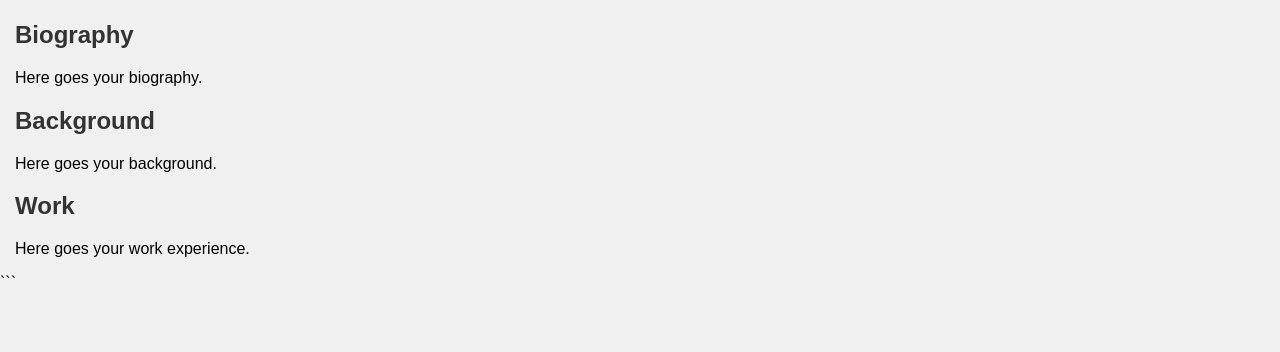
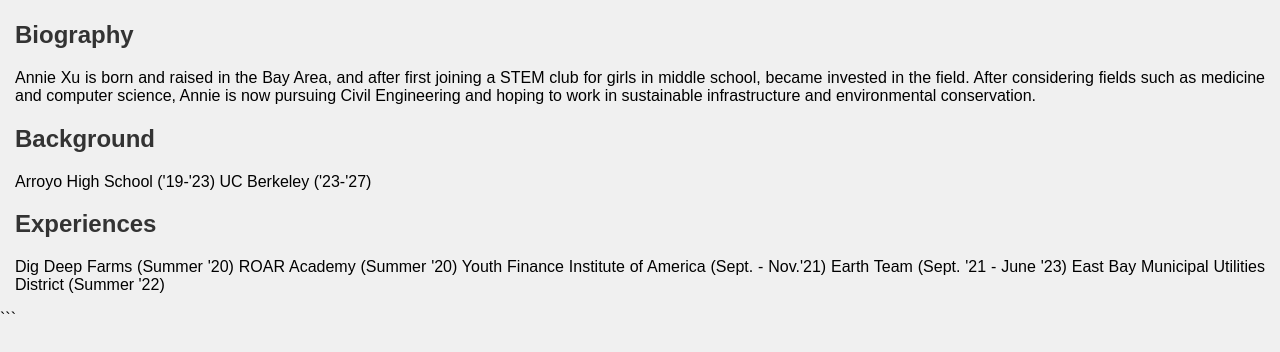
Before and after one commit to XuAnnie670/XuAnnie670.github.io, a plain HTML site: page index.html in a window 1280 px wide. Shown: the part 318-670 px from the top of the page. Drawn offline with Linux system fonts and the light colour scheme.

Commit message:
Update index.html
Added information

```diff
--- a/index.html
+++ b/index.html
@@ -38,11 +38,16 @@
     <div class="content">
         <img src="https://cdn2.webdamdb.com/220th_sm_6AnRvn6iPPA11wSv.jpg?1687453166" alt="Profile Picture" style="width: 200px; height: 200px; border-radius: 50%; object-fit: cover;">
         <h2>Biography</h2>
-        <p>Here goes your biography.</p>
+        <p>Annie Xu is born and raised in the Bay Area, and after first joining a STEM club for girls in middle school, became invested in the field. After considering fields such as medicine and computer science, Annie is now pursuing Civil Engineering and hoping to work in sustainable infrastructure and environmental conservation. </p>
         <h2>Background</h2>
-        <p>Here goes your background.</p>
-        <h2>Work</h2>
-        <p>Here goes your work experience.</p>
+        <p>Arroyo High School ('19-'23)
+        UC Berkeley ('23-'27)</p>
+        <h2>Experiences</h2>
+        <p> Dig Deep Farms (Summer '20)
+        ROAR Academy (Summer '20)
+        Youth Finance Institute of America (Sept. - Nov.'21)
+        Earth Team (Sept. '21 - June '23)
+        East Bay Municipal Utilities District (Summer '22)</p>
     </div>
 </body>
 </html>
```
